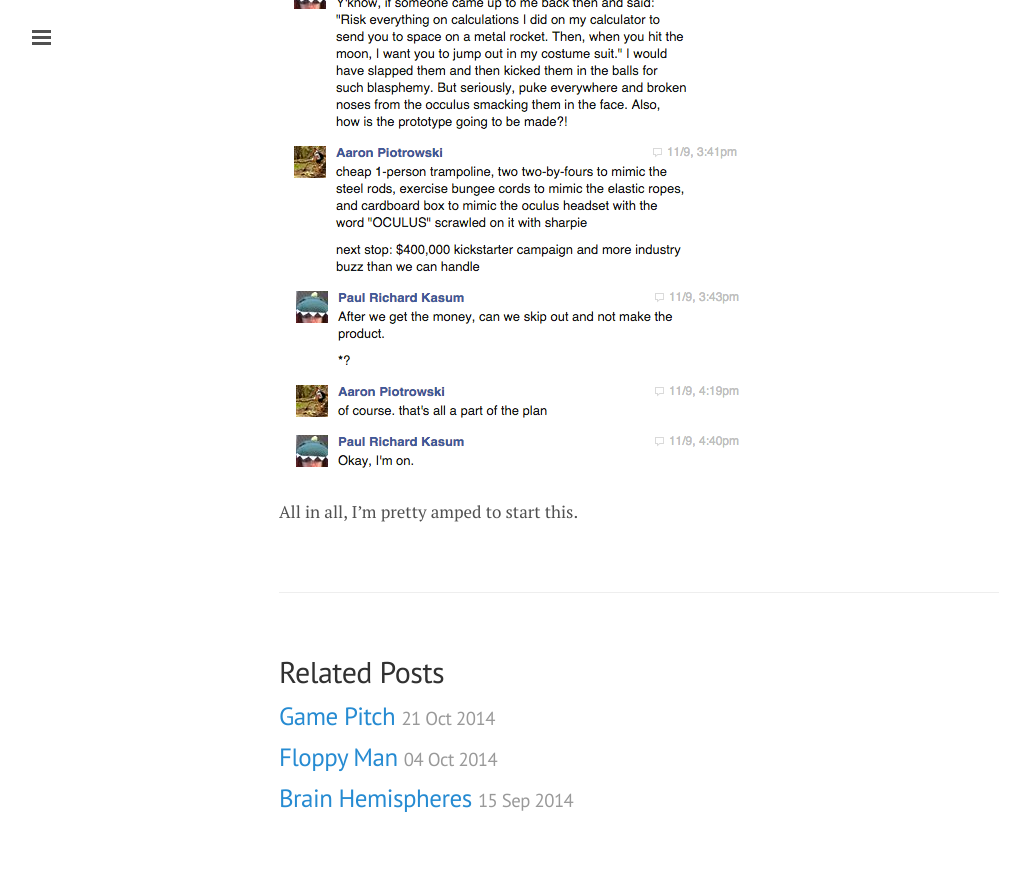
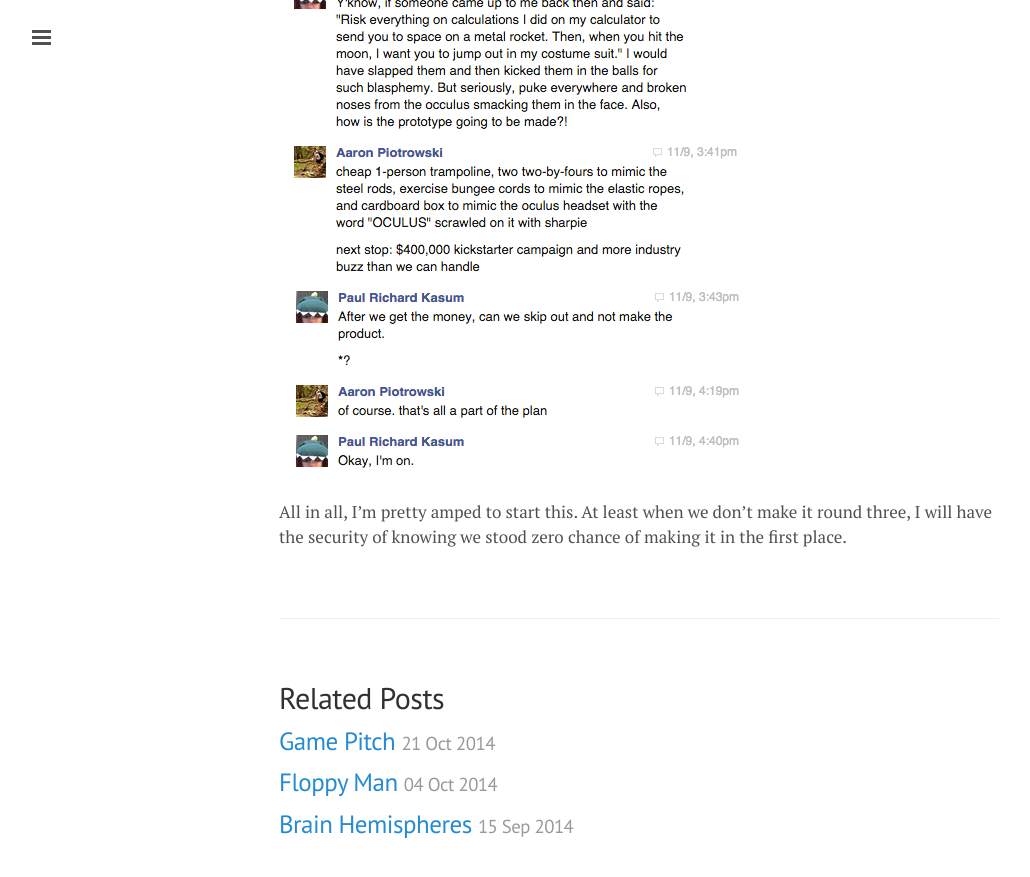
Before and after one commit to apiotrow/apiotrow.github.io, a Jekyll site: the page built from _posts/2014-11-09-Got-That-Greenlight.md, in a window 1280 px wide and 900 px high, scrolled down 8515 px. Shown: the top 877 px of the window, without its empty margins (1-1031 px from the left). Built offline with Jekyll 4.4.1, drawn with Linux system fonts in a browser that asks for light colours; Markdown is read by kramdown in place of the engine named in the settings.

Commit message:
new post

```diff
--- a/_posts/2014-11-09-Got-That-Greenlight.md
+++ b/_posts/2014-11-09-Got-That-Greenlight.md
@@ -38,4 +38,4 @@ Harsh. However, having my pitch selected means I have to refine it, build a prot
 
 <img src="/assets/2014-11-09/22.png">
 
-All in all, I'm pretty amped to start this.
+All in all, I'm pretty amped to start this. At least when we don't make it round three, I will have the security of knowing we stood zero chance of making it in the first place.
```
